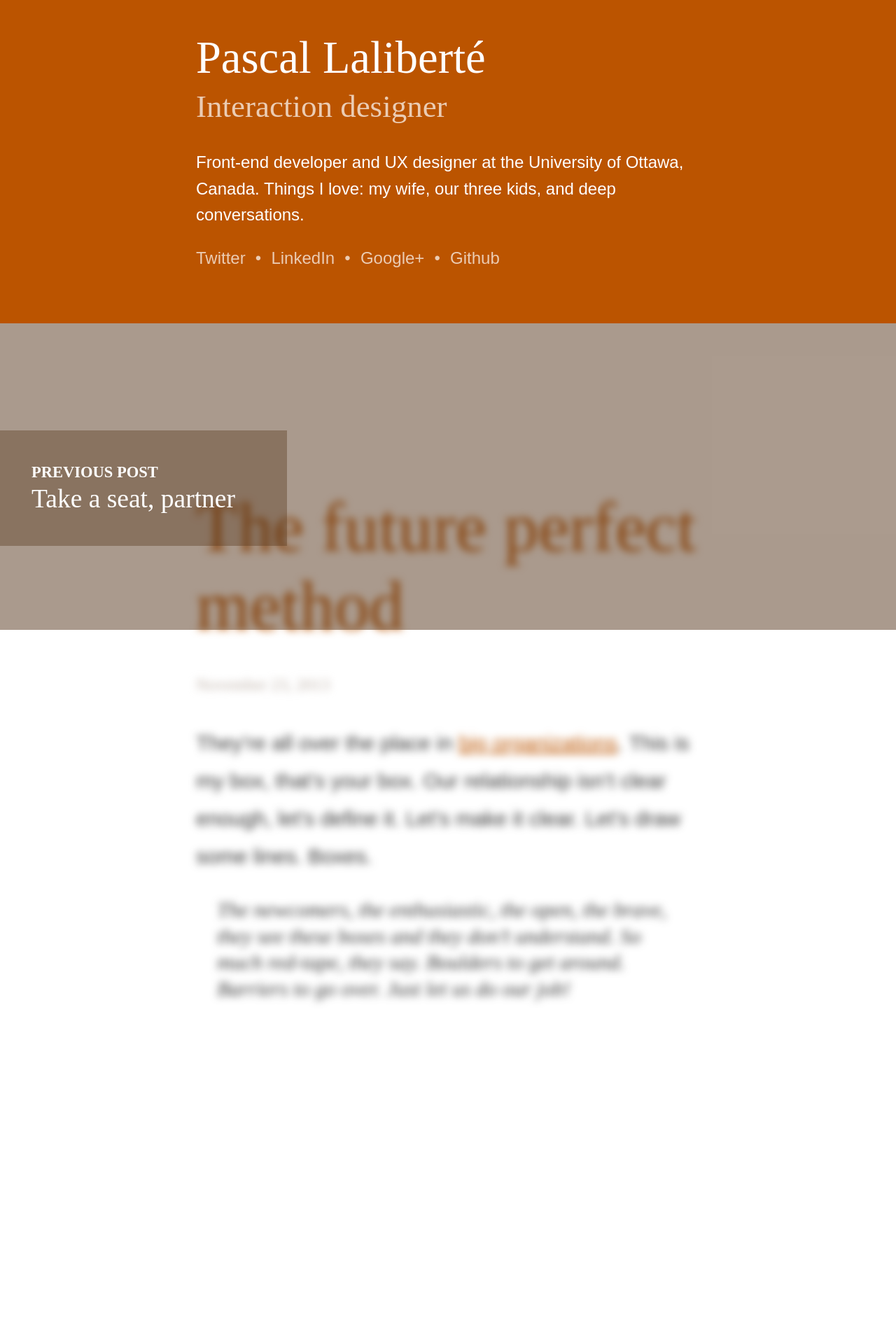
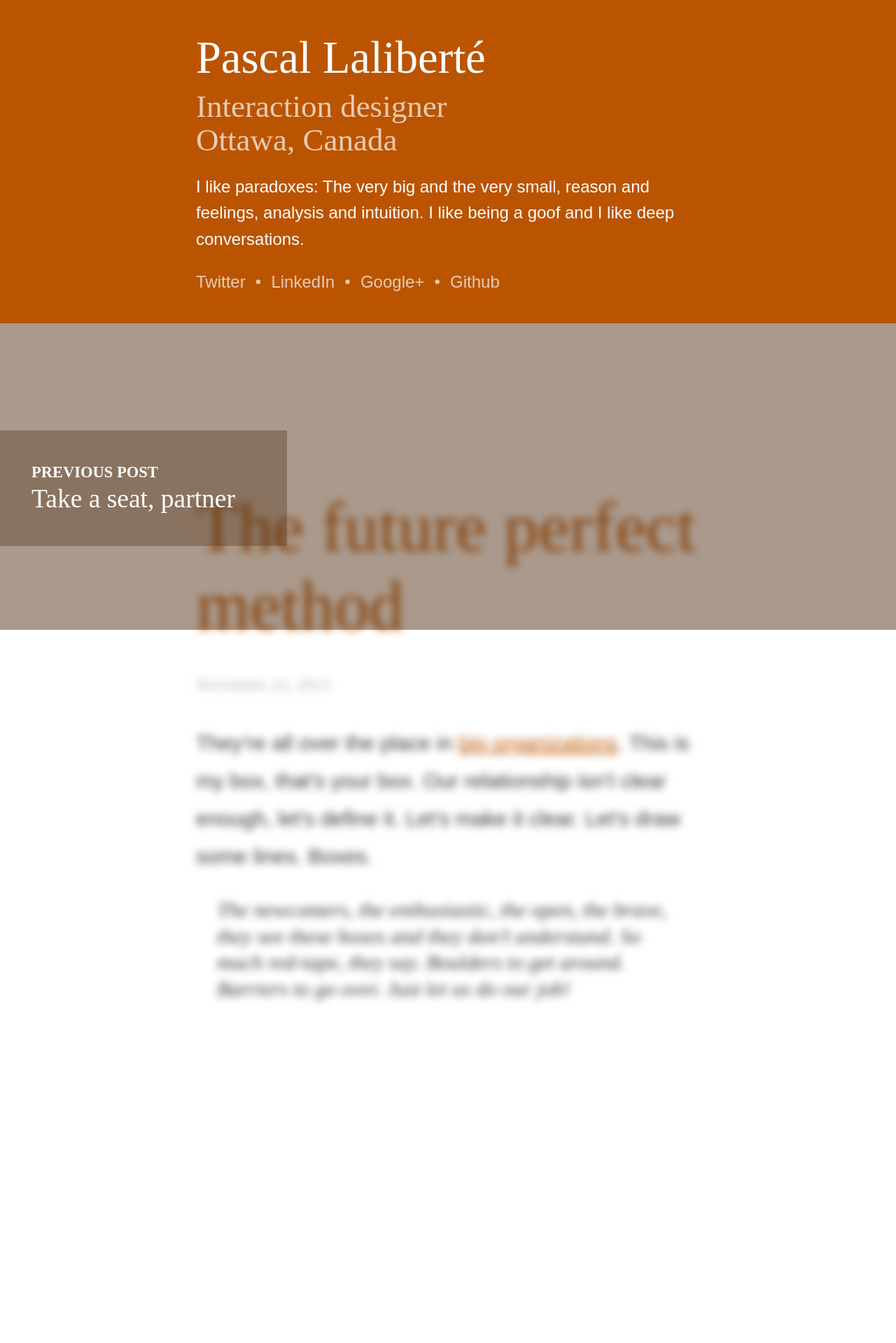
Before and after one commit to pascallaliberte/by.pascallaliberte.me, a Jekyll site: the page built from _posts/2013-11-23-the-future-perfect-method.md, in a window 1280 px wide. Shown: the whole page at 70% size. Built offline with Jekyll 4.4.1, drawn with Linux system fonts in a browser that asks for light colours; nearby versions of some CDN libraries.

Commit message:
Updated the intro in the about section. - Talked about how I like paradoxes.

```diff
--- a/_includes/about.html
+++ b/_includes/about.html
@@ -2,8 +2,9 @@
 
   <div class="about-details">
     <h2 class="about-name">Pascal Laliberté</h2>
-    <div class="about-title">Interaction designer</div>
-    <p>Front-end developer and UX designer at the University of Ottawa, Canada. Things I love: my wife, our three kids, and deep conversations.</p>
+    <div class="about-title">Interaction designer<br /> Ottawa, Canada</div>
+
+    <p>I like paradoxes: The very big and the very small, reason and feelings, analysis and intuition. I like being a goof and I like deep conversations.</p>
 
     <p class="about-links">
       <a href="http://twitter.com/pascallaliberte">Twitter</a> <span class="about-separator">•</span>
--- a/a/css/modules/about.css
+++ b/a/css/modules/about.css
@@ -77,8 +77,8 @@
   line-height: 2.5rem;
   margin-top: -10px;
   margin-top: -1rem;
-  margin-bottom: 25px;
-  margin-bottom: 2.5rem;
+  margin-bottom: 15px;
+  margin-bottom: 1.5rem;
   max-width: 10em;
   font-family: adelle-sans;
   font-weight: 400;
--- a/a/css/screen.css
+++ b/a/css/screen.css
@@ -735,8 +735,8 @@ a.intro-more:hover, a.intro-more:active {
   line-height: 2.5rem;
   margin-top: -10px;
   margin-top: -1rem;
-  margin-bottom: 25px;
-  margin-bottom: 2.5rem;
+  margin-bottom: 15px;
+  margin-bottom: 1.5rem;
   max-width: 10em;
   font-family: adelle-sans;
   font-weight: 400;
--- a/a/sass/modules/about.sass
+++ b/a/sass/modules/about.sass
@@ -48,7 +48,7 @@
   +rem(font-size, 22px)
   +rem(line-height, 25px)
   +rem(margin-top, -10px)
-  +rem(margin-bottom, 25px)
+  +rem(margin-bottom, 15px)
   max-width: 10em
   font-family: adelle-sans
   font-weight: 400
```
